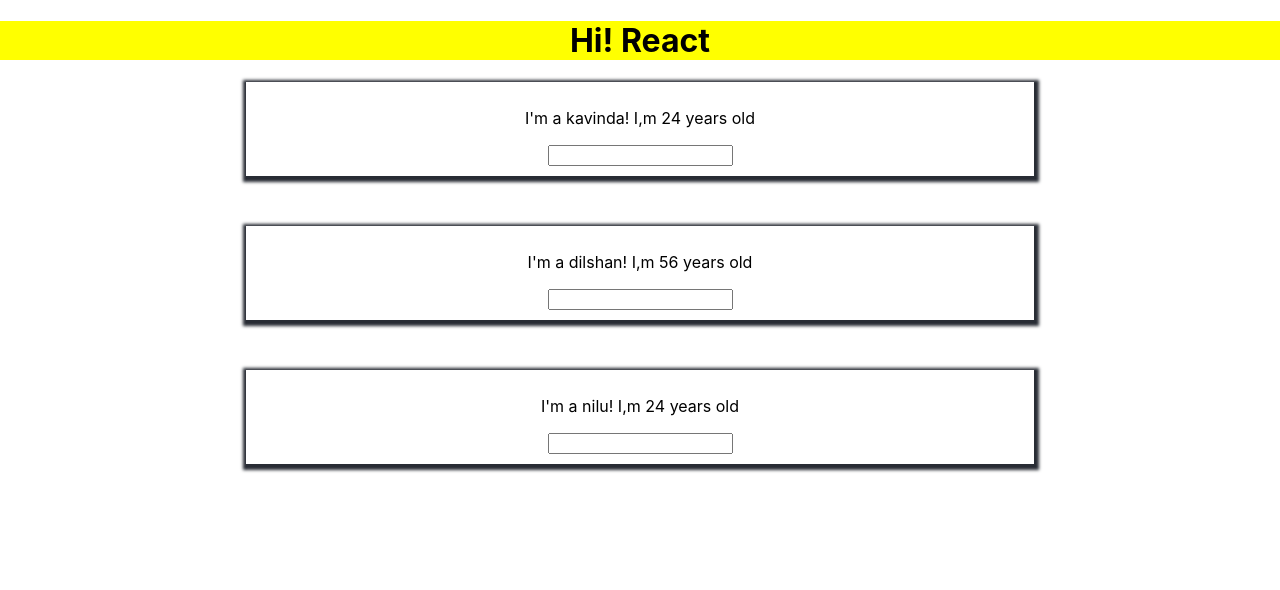
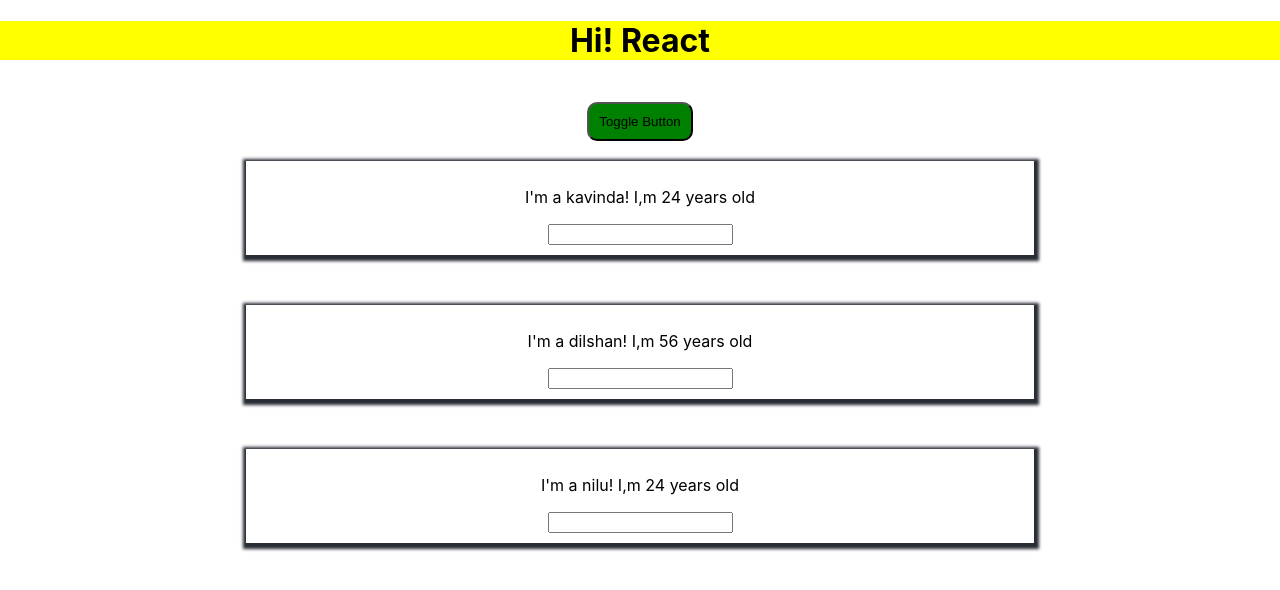
Before and after one commit to kavindadilshan/first-react-project, a React (Create React App) app: page / in a window 1280 px wide. Shown: the top 590 px of the page. Built offline with nearby package versions, Linux system fonts and the light colour scheme.

Commit message:
set styles change by dynamically

```diff
--- a/src/App.js
+++ b/src/App.js
@@ -39,6 +39,16 @@
         const style={
             backgroundColor:'yellow'
         }
+        const btnStyle={
+            backgroundColor: 'white',
+            borderRadius:10,
+            padding:10,
+            cursor:'pointer',
+            margin:20
+        }
+
+        btnStyle.backgroundColor='green'
+
         const list = this.state.personList.map((items,i)=>(
             <Person
                 name={items.name}
@@ -51,6 +61,7 @@
         return (
             <div className="App">
                 <h1 style={style}>Hi! React</h1>
+                <button style={btnStyle}>Toggle Button</button>
                 {/*<Person name={this.state.personList[0].name} age={this.state.personList[0].age} onChange={this.onNameChange}/>*/}
                 {/*<Person name={this.state.personList[1].name} age={this.state.personList[1].age}>My Hobbies:racing</Person>*/}
                 {/*<Person name={this.state.personList[2].name} age={this.state.personList[2].age}/>*/}
```
